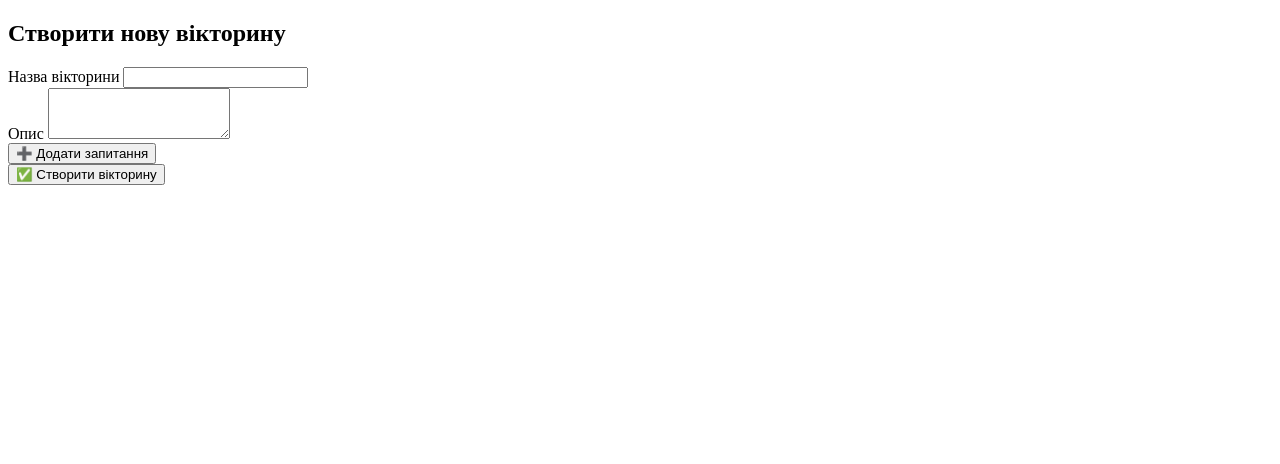
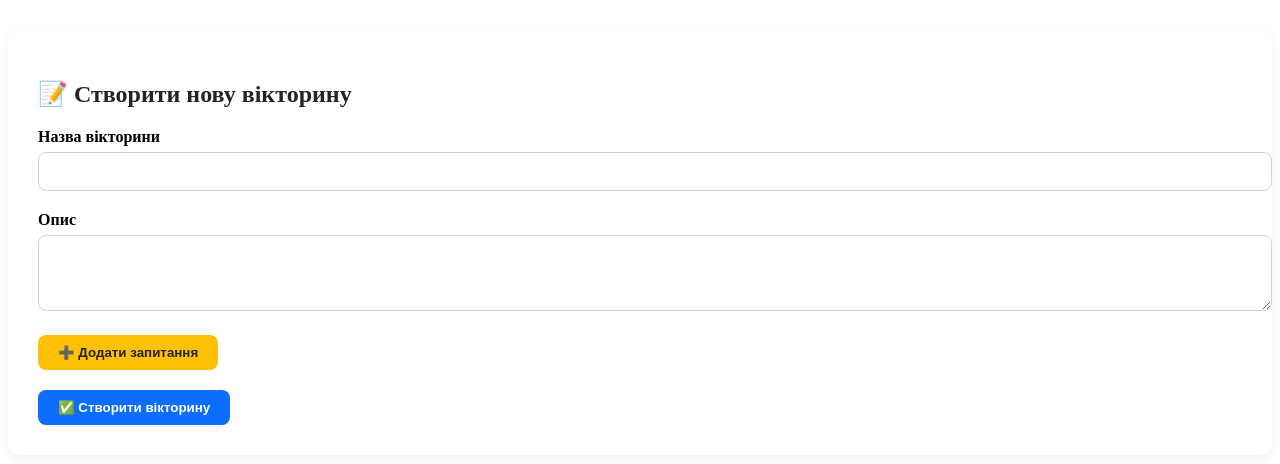
Before and after one commit to Imgenius228/online-quiz, a Django app: page /create/ in a window 1280 px wide. Shown: the part 116-580 px from the top of the page. Run offline with Django 5.2, Linux system fonts and the light colour scheme; a user stored in the database is signed in.

```diff
--- a/quiz/templates/quiz/create_quiz.html
+++ b/quiz/templates/quiz/create_quiz.html
@@ -1,36 +1,137 @@
 {% extends 'quiz/base.html' %}
 {% load static %}
+
 {% block content %}
-<div class="max-w-3xl mx-auto py-10">
-  <h2 class="text-2xl font-bold mb-6">Створити нову вікторину</h2>
+<style>
+  .form-section {
+    background: white;
+    border-radius: 12px;
+    padding: 30px;
+    box-shadow: 0 4px 12px rgba(0,0,0,0.05);
+    margin-top: 30px;
+  }
 
-  <form method="post" enctype="multipart/form-data" class="space-y-6">
+  .form-section h2 {
+    margin-bottom: 20px;
+    font-size: 24px;
+    font-weight: 700;
+    color: #212529;
+  }
+
+  .form-group {
+    margin-bottom: 20px;
+  }
+
+  .form-group label {
+    font-weight: 600;
+    display: block;
+    margin-bottom: 6px;
+  }
+
+  .form-group input[type="text"],
+  .form-group input[type="number"],
+  .form-group input[type="url"],
+  .form-group textarea,
+  .form-group select {
+    width: 100%;
+    padding: 10px 14px;
+    border: 1px solid #ced4da;
+    border-radius: 8px;
+    font-size: 15px;
+    transition: border-color 0.2s;
+  }
+
+  .form-group input:focus,
+  .form-group textarea:focus,
+  .form-group select:focus {
+    outline: none;
+    border-color: #0d6efd;
+  }
+
+  .question-block {
+    background: #f8f9fa;
+    border-radius: 10px;
+    padding: 20px;
+    margin-bottom: 25px;
+    border: 1px solid #dee2e6;
+  }
+
+  .question-block h4 {
+    margin-bottom: 15px;
+    font-size: 18px;
+    color: #343a40;
+  }
+
+  .btn-primary,
+  .btn-add {
+    background-color: #0d6efd;
+    border: none;
+    color: white;
+    padding: 10px 20px;
+    font-weight: 600;
+    border-radius: 8px;
+    cursor: pointer;
+  }
+
+  .btn-primary:hover,
+  .btn-add:hover {
+    background-color: #0b5ed7;
+  }
+
+  .btn-add {
+    background-color: #ffc107;
+    color: #212529;
+    margin-bottom: 20px;
+  }
+
+  .answer-option {
+    display: flex;
+    align-items: center;
+    margin-top: 8px;
+  }
+
+  .answer-option input[type="text"] {
+    flex: 1;
+    margin-right: 10px;
+  }
+
+  .answer-option input[type="checkbox"] {
+    transform: scale(1.2);
+  }
+</style>
+
+<div class="container">
+  <div class="form-section">
+    <h2>📝 Створити нову вікторину</h2>
+
+    <form method="post" enctype="multipart/form-data">
       {% csrf_token %}
 
-    <div>
-      <label class="block font-medium mb-1">Назва вікторини</label>
-      <input type="text" name="title" class="w-full border rounded-xl px-4 py-2" required>
+      <div class="form-group">
+        <label for="title">Назва вікторини</label>
+        <input type="text" name="title" id="title" required>
       </div>
 
-    <div>
-      <label class="block font-medium mb-1">Опис</label>
-      <textarea name="description" rows="3" class="w-full border rounded-xl px-4 py-2"></textarea>
+      <div class="form-group">
+        <label for="description">Опис</label>
+        <textarea name="description" id="description" rows="3"></textarea>
       </div>
 
       <div id="questions-container">
-      <!-- Динамічне додавання питань -->
+        <!-- Questions will be added here -->
       </div>
 
-    <button type="button" onclick="addQuestion()" class="bg-yellow-500 hover:bg-yellow-600 text-white font-semibold py-2 px-4 rounded-xl">
+      <button type="button" onclick="addQuestion()" class="btn-add">
         ➕ Додати запитання
       </button>
 
-    <div>
-      <button type="submit" class="bg-blue-600 hover:bg-blue-700 text-white font-bold py-2 px-4 rounded-xl">
+      <br>
+
+      <button type="submit" class="btn-primary">
         ✅ Створити вікторину
       </button>
+    </form>
   </div>
-  </form>
 </div>
 
 <script>
@@ -38,44 +139,55 @@ let questionIndex = 0;
 
 function addQuestion() {
   const container = document.getElementById("questions-container");
+
   const html = `
-    <div class="border p-4 rounded-xl shadow mb-6">
-      <h4 class="font-semibold mb-2">Питання ${questionIndex + 1}</h4>
-      <input type="text" name="questions[${questionIndex}][text]" placeholder="Текст питання"
-        class="w-full mb-2 px-3 py-2 border rounded-xl" required>
+    <div class="question-block">
+      <h4>Питання ${questionIndex + 1}</h4>
 
-      <label class="block mb-1">Тип:</label>
-      <select name="questions[${questionIndex}][type]" class="mb-2 px-3 py-2 border rounded-xl">
+      <div class="form-group">
+        <label>Текст питання</label>
+        <input type="text" name="questions[${questionIndex}][text]" required>
+      </div>
+
+      <div class="form-group">
+        <label>Тип</label>
+        <select name="questions[${questionIndex}][type]">
           <option value="text">Текст</option>
           <option value="image">Зображення</option>
           <option value="video">Відео</option>
         </select>
+      </div>
 
-      <label class="block mb-1">Зображення (не обов'язково):</label>
-      <input type="file" name="questions[${questionIndex}][image]" class="mb-2">
+      <div class="form-group">
+        <label>Зображення (не обов'язково)</label>
+        <input type="file" name="questions[${questionIndex}][image]">
+      </div>
 
-      <label class="block mb-1">Відео URL (не обов'язково):</label>
-      <input type="url" name="questions[${questionIndex}][video_url]" class="w-full mb-2 px-3 py-2 border rounded-xl">
+      <div class="form-group">
+        <label>Відео URL (не обов'язково)</label>
+        <input type="url" name="questions[${questionIndex}][video_url]">
+      </div>
 
-      <label class="block mb-1">Час на запитання (сек):</label>
-      <input type="number" name="questions[${questionIndex}][time_limit]" class="mb-2 px-3 py-2 border rounded-xl" min="5" value="30">
+      <div class="form-group">
+        <label>Час на запитання (секунди)</label>
+        <input type="number" name="questions[${questionIndex}][time_limit]" value="30" min="5">
+      </div>
 
-      <div>
-        <label class="block mb-1 font-semibold">Варіанти відповідей:</label>
-        <div>
-          <input type="text" name="questions[${questionIndex}][answers][0][text]" placeholder="Варіант 1"
-            class="px-3 py-2 border rounded-xl mr-2" required>
+      <div class="form-group">
+        <label>Варіанти відповідей</label>
+        <div class="answer-option">
+          <input type="text" name="questions[${questionIndex}][answers][0][text]" placeholder="Варіант 1" required>
           <input type="checkbox" name="questions[${questionIndex}][answers][0][correct]"> Правильний
         </div>
-        <div class="mt-1">
-          <input type="text" name="questions[${questionIndex}][answers][1][text]" placeholder="Варіант 2"
-            class="px-3 py-2 border rounded-xl mr-2" required>
+        <div class="answer-option">
+          <input type="text" name="questions[${questionIndex}][answers][1][text]" placeholder="Варіант 2" required>
           <input type="checkbox" name="questions[${questionIndex}][answers][1][correct]"> Правильний
         </div>
       </div>
     </div>
   `;
-  container.insertAdjacentHTML("beforeend", html);
+
+  container.insertAdjacentHTML('beforeend', html);
   questionIndex++;
 }
 </script>
```
Lines whose indentation alone changed are shown as unchanged.
